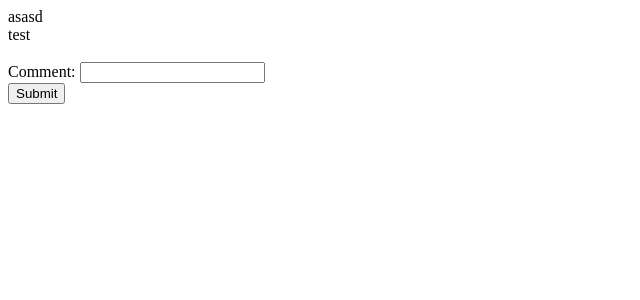
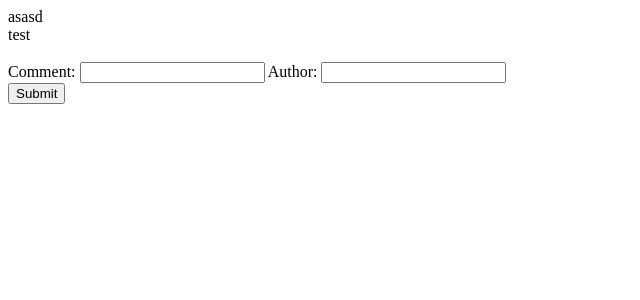
Before and after one commit to kah-odonnell/migration_tutorial, a Django app: page / in a window 1280 px wide. Shown: the top 300 px of the page, without its empty margins (0-640 px from the left). Run offline with Django 3.2, Linux system fonts and the light colour scheme; data comes from the database, SQL or seed files in the repository.

Commit message:
Update comments.html

```diff
--- a/my_project/templates/comments.html
+++ b/my_project/templates/comments.html
@@ -1,5 +1,6 @@
 {% for comment in comments %}
 	<div>{{ comment.text }}</div>
+	<div>{{ comment.author }}</div>
 {% endfor %}
 
 <br>
@@ -9,6 +10,8 @@
 	<div class="form-group">
 		<label for="comment">Comment: </label>
 		<input type="text" id="comment" name="comment">
+		<label for="author">Author: </label>
+		<input type="text" id="author" name="author">
 	</div>
 	<button type="submit">Submit</button>
 </form>
```
